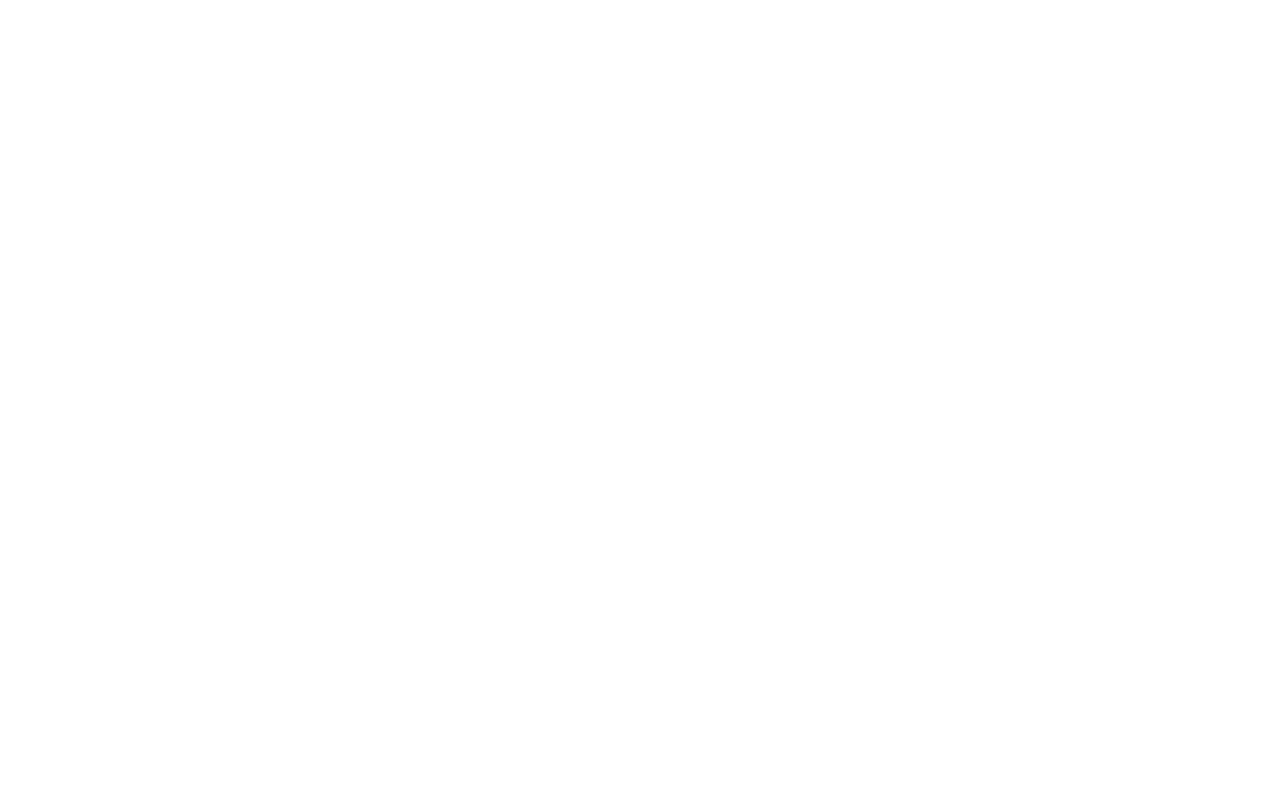
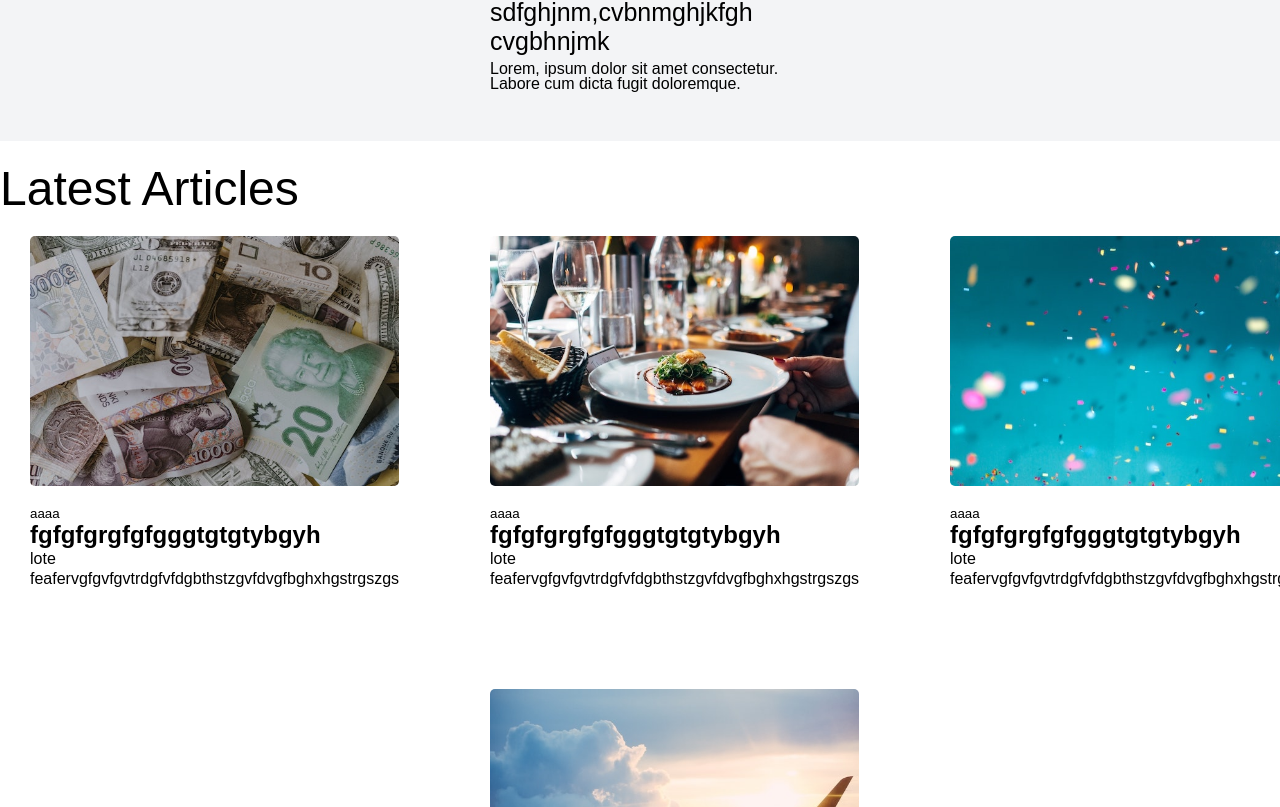
Before and after one commit to AbhijithKK/easybank-landing-page, a React (Vite) app: page / in a window 1280 px wide. Shown: the part 1273-2080 px from the top of the page. Before the commit the page ends 1202 px from the top, so only its background shows below. Built offline with nearby package versions, Linux system fonts and the light colour scheme.

Commit message:
section3 desktop design complete

```diff
--- a/src/App.jsx
+++ b/src/App.jsx
@@ -3,6 +3,7 @@
 import IntroSection from './IntroSection/IntroSection'
 import NavBar from './NavBar/NavBar'
 import Section2 from './Section2/Section2'
+import Section3 from './Section3/Section3'
 
 function App() {
 
@@ -11,6 +12,7 @@
       <NavBar/>
       <IntroSection/>
       <Section2/>
+      <Section3/>
     </>
   )
 }
--- a/src/Card/Card.css
+++ b/src/Card/Card.css
@@ -5,7 +5,7 @@
 padding-bottom: 5px;
 }
 .card-image img{
-width: 10%;
+width: 20%;
 }
 .section2-card h2{
 font-size: 25px;
@@ -21,3 +21,15 @@
 text-align: start;
 max-width: 300px;
 }
+.article-card img{
+    width: 100%;
+    height: 250px;
+    border-radius: 5px;
+}
+.article-card small{
+    padding-top: 15px;
+}
+.article-card p{
+    line-height: 20px;
+text-align: start;
+}
--- a/src/Card/Card.jsx
+++ b/src/Card/Card.jsx
@@ -1,12 +1,13 @@
 import './Card.css'
 
-const Card = ({title,content,image}) => {
+const Card = ({title,content,image,name}) => {
   return (
     <>
         <div className="card-image">
 
         <img src={image} alt="" />
         </div>
+        <small>{name}</small>
         <h2>{title}</h2>
         <p>{content}</p>
     </>
--- a/src/Section2/Section2.css
+++ b/src/Section2/Section2.css
@@ -1,9 +1,10 @@
 .section2-main{
 background-color: var(--LightGrayishBlue);
 width: 100vw;
-height: 22rem;
 overflow: hidden;
 display: grid;
+padding-bottom: 50px;
+
 align-content: center;
 justify-content: space-around;
 
--- a/src/Section3/Section3.css
+++ b/src/Section3/Section3.css
@@ -0,0 +1,27 @@
+.section3{
+    display: grid;
+    align-content: center;
+    width: 100vw;
+    justify-content: space-around;
+    overflow: hidden;
+    margin-bottom: 50px;
+
+}.section3-hedding{
+    margin-top: 20px;
+    margin-bottom: 20px;
+    font-size: 03rem;
+    font-weight: 100;
+    display: flex;
+    justify-content: start;
+}
+.articles{
+    display: flex;
+    align-items: center;
+    justify-content: space-around;
+    flex-wrap: wrap;
+    gap: 100px;
+}
+.article-card{
+max-width: 300px;
+display: grid;
+}
--- a/src/Section3/Section3.jsx
+++ b/src/Section3/Section3.jsx
@@ -1,11 +1,59 @@
-import React from 'react'
+import "./Section3.css";
+import article1 from "../assets/image-currency.jpg";
+import article2 from "../assets/image-restaurant.jpg";
+import article3 from "../assets/image-confetti.jpg";
+import article4 from "../assets/image-plane.jpg";
+import Card from "../Card/Card";
+const Section3 = () => {
+  let arr = [
+    {
+      image: article1,
+      name: "aaaa",
+      title: "fgfgfgrgfgfgggtgtgtybgyh",
+      content: "lote feafervgfgvfgvtrdgfvfdgbthstzgvfdvgfbghxhgstrgszgs",
+    },
+    {
+      image: article2,
+      name: "aaaa",
+      title: "fgfgfgrgfgfgggtgtgtybgyh",
+      content: "lote feafervgfgvfgvtrdgfvfdgbthstzgvfdvgfbghxhgstrgszgs",
+    },
+    {
+      image: article3,
+      name: "aaaa",
+      title: "fgfgfgrgfgfgggtgtgtybgyh",
+      content: "lote feafervgfgvfgvtrdgfvfdgbthstzgvfdvgfbghxhgstrgszgs",
+    },
+    {
+      image: article4,
+      name: "aaaa",
+      title: "fgfgfgrgfgfgggtgtgtybgyh",
+      content: "lote feafervgfgvfgvtrdgfvfdgbthstzgvfdvgfbghxhgstrgszgs",
+    },
+  ];
+  return (
+    <>
+      <div className="section3">
+        <div className="section3-hedding">
+          <p>
+            Latest Articles
+            </p>
+            </div>
+        <div className="articles">
+          {arr.map((val, i) => (
+            <div className="article-card">
+              <Card
+                content={val.content}
+                image={val.image}
+                title={val.title}
+                name={val.name}
+              />
+            </div>
+          ))}
+        </div>
+      </div>
+    </>
+  );
+};
 
-const Section3 = () => {
-  return (
-    <div>
-
-    </div>
-  )
-}
-
-export default Section3
+export default Section3;
```
